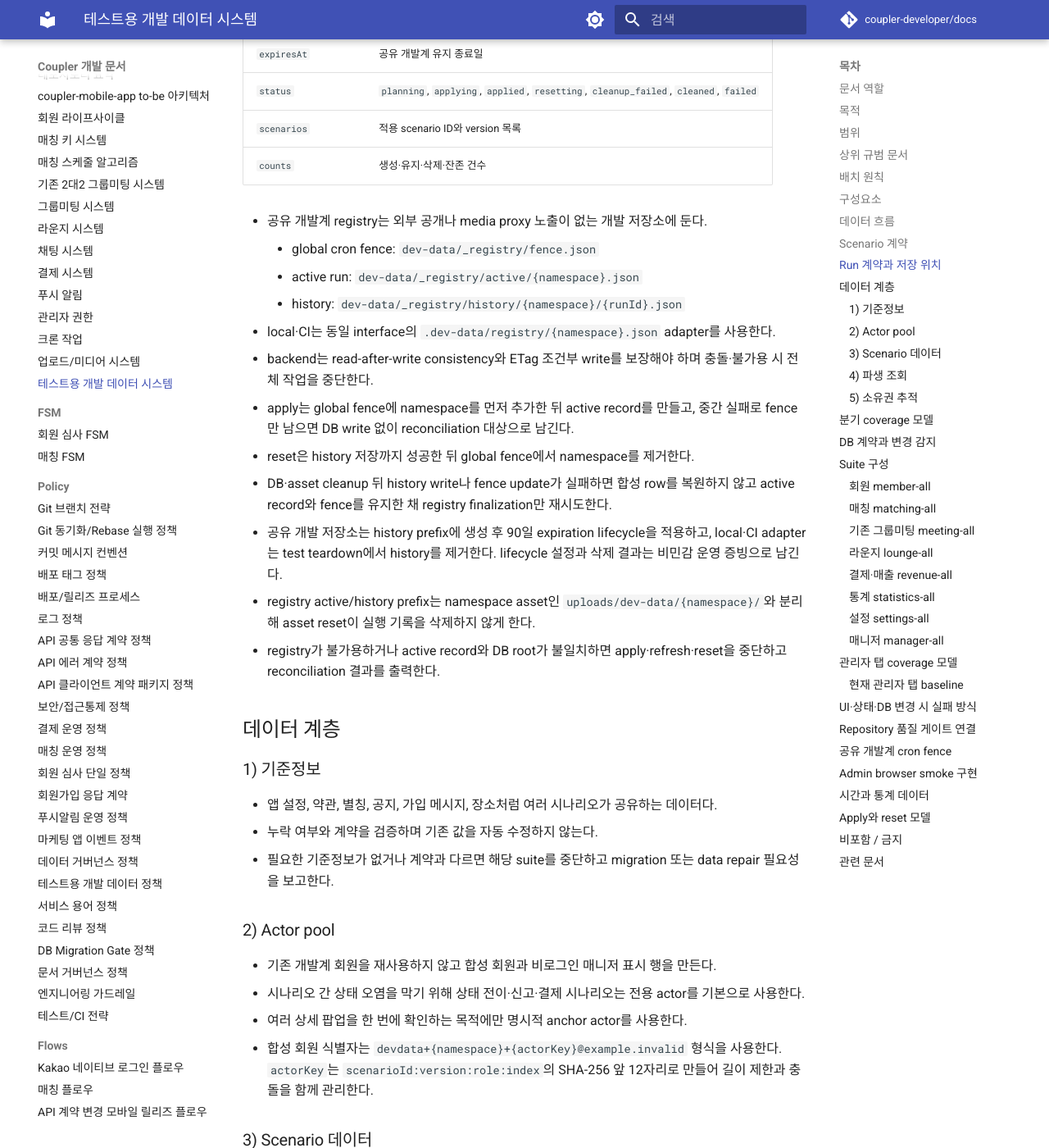
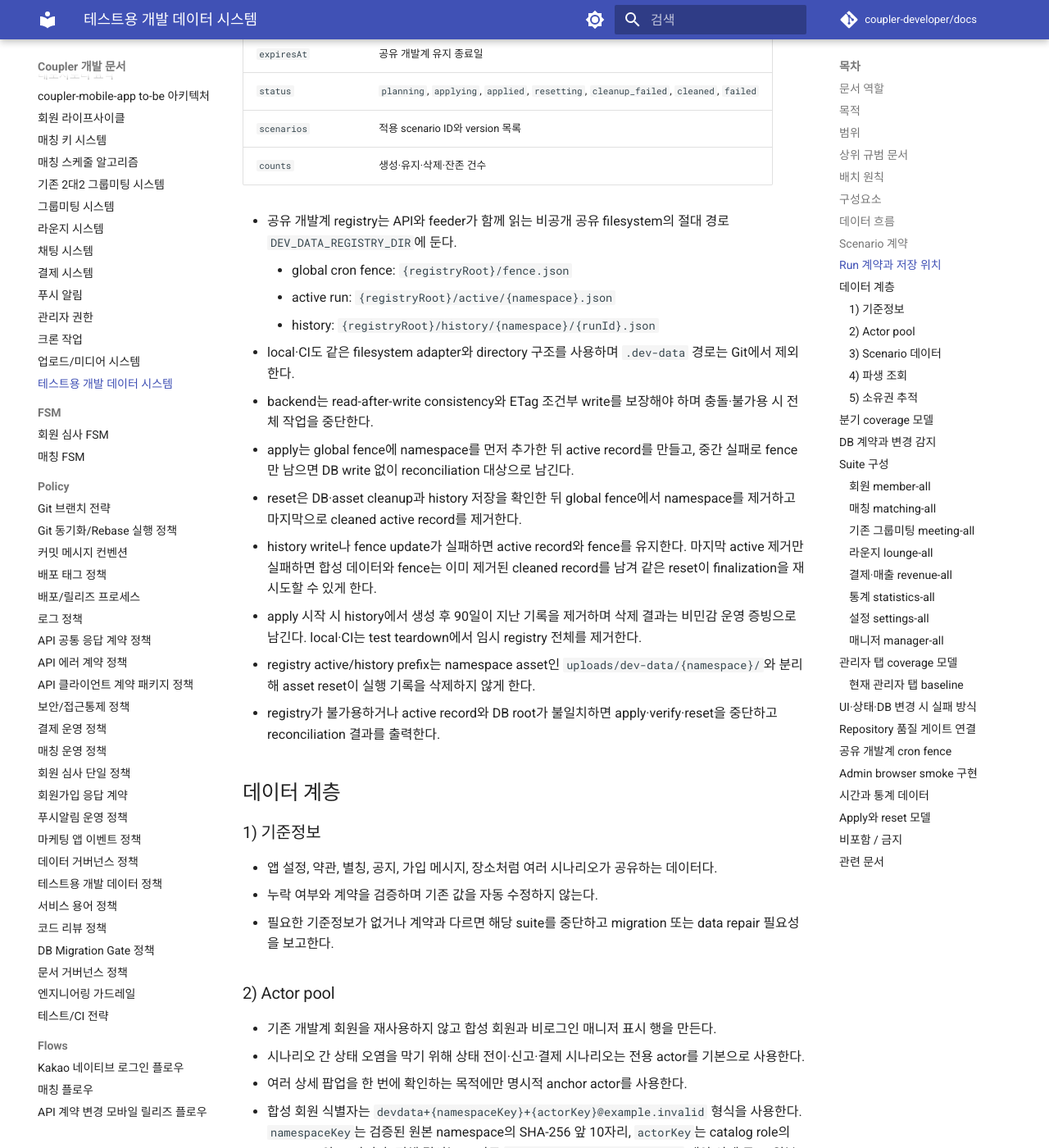
Before and after one commit to coupler-developer/docs, an MkDocs documentation site: the page built from content/architecture/development-test-data-system.md, in a window 1280 px wide and 1400 px high, scrolled down 4573 px. Shown: the whole window at 82% size. Built offline with MkDocs 1.6.1 and Material for MkDocs 9.7.7, drawn with Linux system fonts in a browser that asks for light colours; comment, search, counter and statistics services are not loaded; some of the changed text lies outside the part shown.

Commit message:
docs: 개발 데이터 구현 계약 정정
Reason:
- 구현 최종 리뷰에서 합성 이메일 길이와 registry 복구 순서가 설계 문서와 다른 점을 확인함

Changes:
- varchar(50) 안의 namespaceKey 기반 47자 이메일 계약 명시
- filesystem registry 경로와 reset finalization 재시도 순서 정정
- 미지원 refresh 대신 반복 apply와 reset 후 재적용 흐름 명시
- dry-run과 apply mutation count 책임을 실제 CLI 계약에 맞춤

How:
- 구현된 fail-closed 경계와 Run Registry 상태 전이를 문서 SoT에 역반영

Tests:
- yarn validate:docs 통과

```diff
--- a/content/architecture/development-test-data-system.md
+++ b/content/architecture/development-test-data-system.md
@@ -158,18 +158,18 @@ scenario ID 예시는 `matching-chat-open`, `lounge-comment-report-pending`, `re
 | `scenarios` | 적용 scenario ID와 version 목록 |
 | `counts` | 생성·유지·삭제·잔존 건수 |
 
-- 공유 개발계 registry는 외부 공개나 media proxy 노출이 없는 개발 저장소에 둔다.
-    - global cron fence: `dev-data/_registry/fence.json`
-    - active run: `dev-data/_registry/active/{namespace}.json`
-    - history: `dev-data/_registry/history/{namespace}/{runId}.json`
-- local·CI는 동일 interface의 `.dev-data/registry/{namespace}.json` adapter를 사용한다.
+- 공유 개발계 registry는 API와 feeder가 함께 읽는 비공개 공유 filesystem의 절대 경로 `DEV_DATA_REGISTRY_DIR`에 둔다.
+    - global cron fence: `{registryRoot}/fence.json`
+    - active run: `{registryRoot}/active/{namespace}.json`
+    - history: `{registryRoot}/history/{namespace}/{runId}.json`
+- local·CI도 같은 filesystem adapter와 directory 구조를 사용하며 `.dev-data` 경로는 Git에서 제외한다.
 - backend는 read-after-write consistency와 ETag 조건부 write를 보장해야 하며 충돌·불가용 시 전체 작업을 중단한다.
 - apply는 global fence에 namespace를 먼저 추가한 뒤 active record를 만들고, 중간 실패로 fence만 남으면 DB write 없이 reconciliation 대상으로 남긴다.
-- reset은 history 저장까지 성공한 뒤 global fence에서 namespace를 제거한다.
-- DB·asset cleanup 뒤 history write나 fence update가 실패하면 합성 row를 복원하지 않고 active record와 fence를 유지한 채 registry finalization만 재시도한다.
-- 공유 개발 저장소는 history prefix에 생성 후 90일 expiration lifecycle을 적용하고, local·CI adapter는 test teardown에서 history를 제거한다. lifecycle 설정과 삭제 결과는 비민감 운영 증빙으로 남긴다.
+- reset은 DB·asset cleanup과 history 저장을 확인한 뒤 global fence에서 namespace를 제거하고 마지막으로 cleaned active record를 제거한다.
+- history write나 fence update가 실패하면 active record와 fence를 유지한다. 마지막 active 제거만 실패하면 합성 데이터와 fence는 이미 제거된 cleaned record를 남겨 같은 reset이 finalization을 재시도할 수 있게 한다.
+- apply 시작 시 history에서 생성 후 90일이 지난 기록을 제거하며 삭제 결과는 비민감 운영 증빙으로 남긴다. local·CI는 test teardown에서 임시 registry 전체를 제거한다.
 - registry active/history prefix는 namespace asset인 `uploads/dev-data/{namespace}/`와 분리해 asset reset이 실행 기록을 삭제하지 않게 한다.
-- registry가 불가용하거나 active record와 DB root가 불일치하면 apply·refresh·reset을 중단하고 reconciliation 결과를 출력한다.
+- registry가 불가용하거나 active record와 DB root가 불일치하면 apply·verify·reset을 중단하고 reconciliation 결과를 출력한다.
 
 ## 데이터 계층
 
@@ -184,7 +184,7 @@ scenario ID 예시는 `matching-chat-open`, `lounge-comment-report-pending`, `re
 - 기존 개발계 회원을 재사용하지 않고 합성 회원과 비로그인 매니저 표시 행을 만든다.
 - 시나리오 간 상태 오염을 막기 위해 상태 전이·신고·결제 시나리오는 전용 actor를 기본으로 사용한다.
 - 여러 상세 팝업을 한 번에 확인하는 목적에만 명시적 anchor actor를 사용한다.
-- 합성 회원 식별자는 `devdata+{namespace}+{actorKey}@example.invalid` 형식을 사용한다. `actorKey`는 `scenarioId:version:role:index`의 SHA-256 앞 12자리로 만들어 길이 제한과 충돌을 함께 관리한다.
+- 합성 회원 식별자는 `devdata+{namespaceKey}+{actorKey}@example.invalid` 형식을 사용한다. `namespaceKey`는 검증된 원본 namespace의 SHA-256 앞 10자리, `actorKey`는 catalog role의 SHA-256 앞 12자리다. 전체 길이는 47자로 `t_member.email varchar(50)` 계약 안에 두고, 원본 namespace·run과의 대응은 Run Registry가 보존한다.
 
 ### 3) Scenario 데이터
 
```
Also changed, not shown: content/flows/cross-project/development-test-data-flow.md (+7 -11 lines), content/policy/development-test-data-policy.md (+1 -1 lines).
